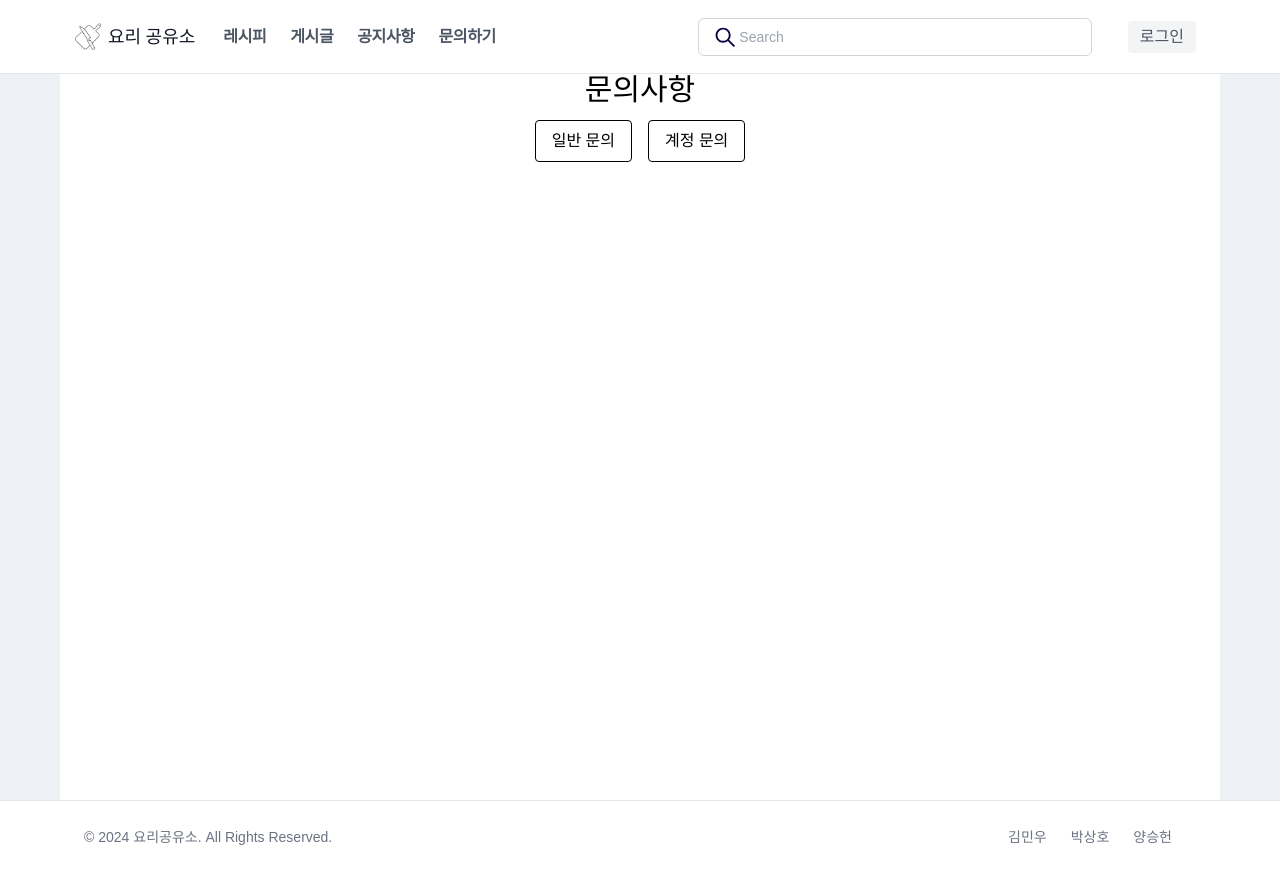
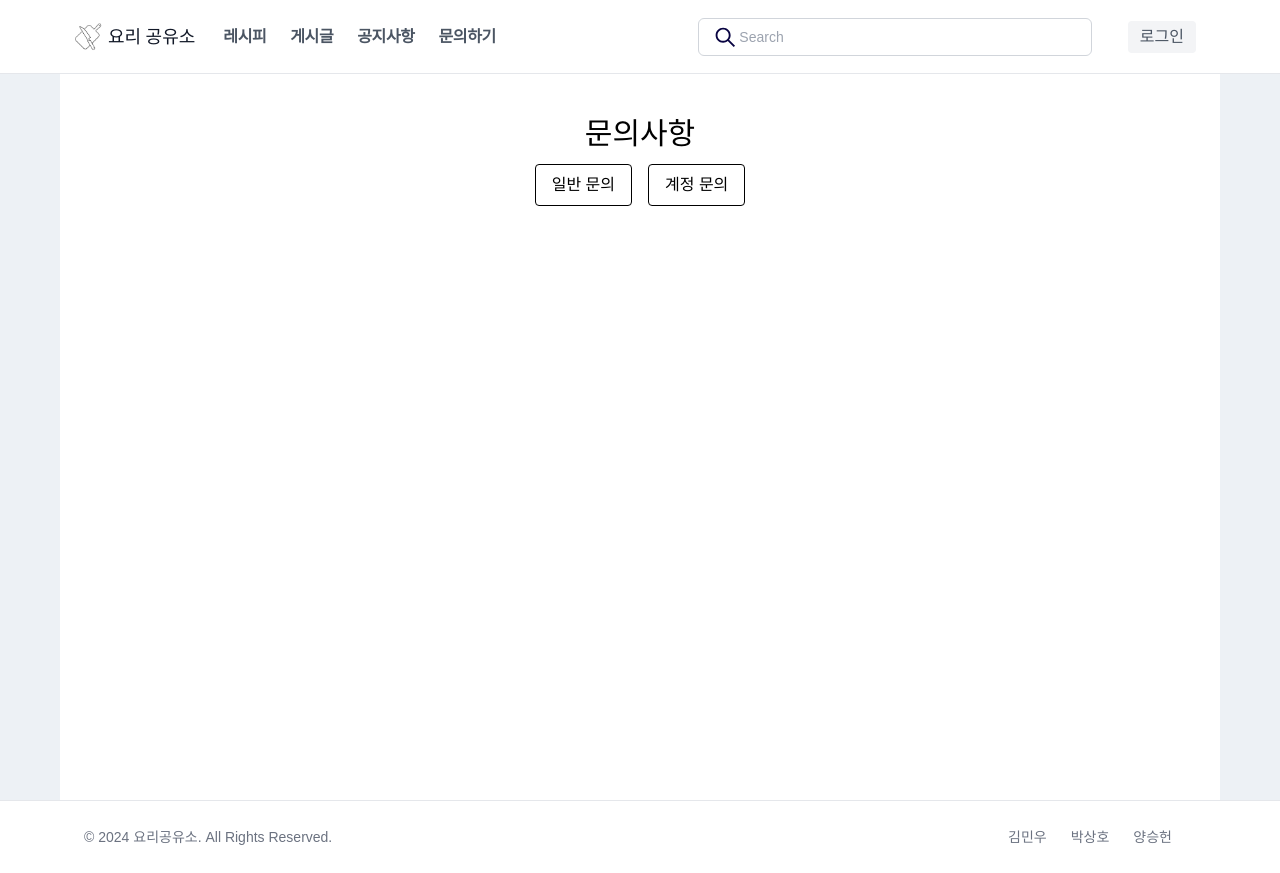
Before and after one commit to Teeeeeeeam/Recipe-FE, a Next.js app: page /question in a window 1280 px wide. Built offline with nearby package versions, Linux system fonts and the light colour scheme; no server answers; a web font is replaced by a local one.

Commit message:
🐛Fix: 문의버튼 토글 기능의 버그 수정

```diff
--- a/src/app/question/page.tsx
+++ b/src/app/question/page.tsx
@@ -96,7 +96,7 @@ export default function Question() {
   }, [file])
 
   return (
-    <div className="relative">
+    <div className="relative pt-11">
       <div className="w-1/3 mx-auto">
         <h3 className="text-3xl text-center mb-3">문의사항</h3>
         <div className="flex flex-col justify-center sm:flex-row gap-4">
@@ -104,7 +104,7 @@ export default function Question() {
             onClick={() => {
               setVariety('general')
               setAgreeEmail(false)
-              setIsClick((prev) => !prev)
+              setIsClick((prev) => true)
             }}
             className={`px-4 py-2 border border-black text-black rounded ${variety === 'general' && 'bg-green-500 text-white'}`}
           >
@@ -113,7 +113,7 @@ export default function Question() {
           <button
             onClick={() => {
               setVariety('account')
-              setIsClick((prev) => !prev)
+              setIsClick((prev) => true)
             }}
             className={`px-4 py-2 border border-black text-black rounded ${variety === 'account' && 'bg-green-500 text-white'}`}
           >
```
